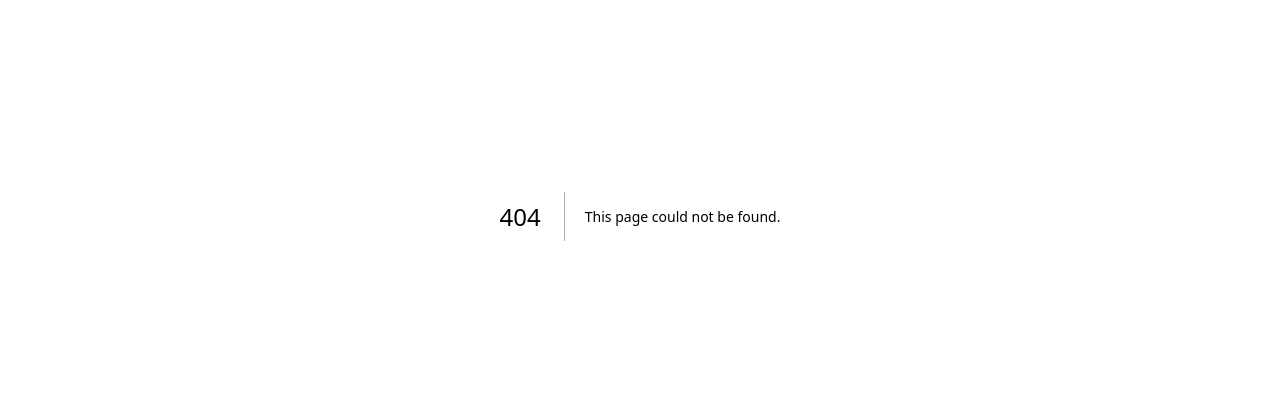
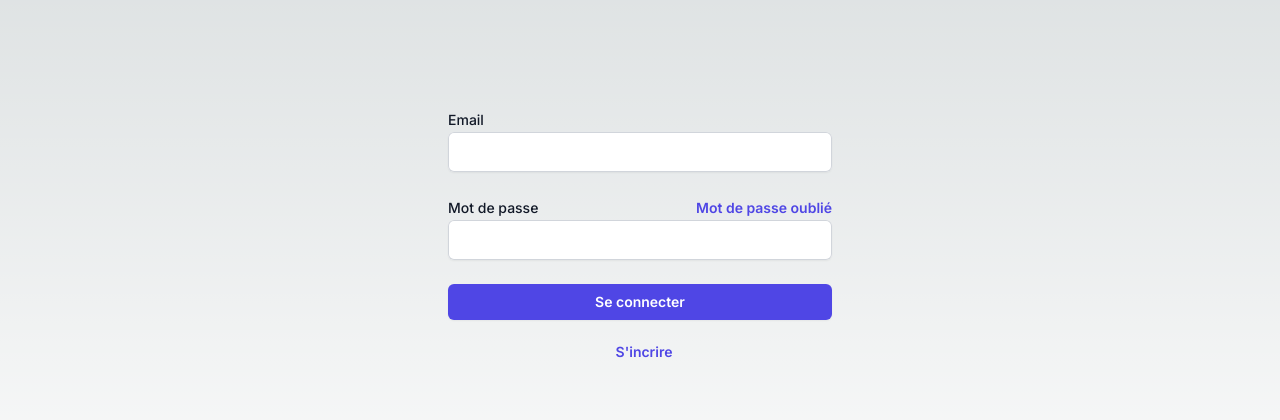
Before and after one commit to ynov-2024-m1-team-6/front, a Next.js app: page /login in a window 1280 px wide. Before the commit this address had no page. Shown: the part 184-604 px from the top of the page. Built offline with nearby package versions, Linux system fonts and the light colour scheme.

Commit message:
feat(login): create login page & input + button components

```diff
--- a/src/app/globals.css
+++ b/src/app/globals.css
@@ -6,14 +6,6 @@
   --foreground-rgb: 0, 0, 0;
   --background-start-rgb: 214, 219, 220;
   --background-end-rgb: 255, 255, 255;
-}
-
-@media (prefers-color-scheme: dark) {
-  :root {
-    --foreground-rgb: 255, 255, 255;
-    --background-start-rgb: 0, 0, 0;
-    --background-end-rgb: 0, 0, 0;
-  }
 }
 
 body {
--- /dev/null
+++ b/src/app/login/page.tsx
@@ -0,0 +1,46 @@
+"use client";
+
+import Button from "@/components/button";
+import Input from "@/components/input";
+import { useEffect, useState } from "react";
+
+export default function Login() {
+  const [email, setEmail] = useState("");
+  const [password, setPassword] = useState("");
+
+  const onSubmit = () => {
+    console.log("call to api with params:");
+    console.log(`email: ${email}`);
+    console.log(`password: ${password}`);
+  };
+
+  return (
+    <div className="flex min-h-screen flex-col justify-center px-6 py-12 lg:px-8">
+      <div className="mt-10 sm:mx-auto sm:w-full sm:max-w-sm">
+        <form className="space-y-6" action="#" method="POST">
+          <Input title="Email" name="email" onChange={setEmail} />
+          <Input
+            title="Mot de passe"
+            name="password"
+            link={{
+              title: "Mot de passe oublié",
+              href: "/",
+            }}
+            onChange={setPassword}
+          />
+
+          <Button title="Se connecter" onClick={onSubmit} />
+        </form>
+
+        <p className="mt-5 text-center text-sm text-gray-500">
+          <a
+            href="/"
+            className="font-semibold leading-6 text-indigo-600 hover:text-indigo-500 ml-2"
+          >
+            S&apos;incrire
+          </a>
+        </p>
+      </div>
+    </div>
+  );
+}
--- a/src/app/page.tsx
+++ b/src/app/page.tsx
@@ -4,11 +4,11 @@ export default function Home() {
   return (
     <main className="flex min-h-screen flex-col items-center justify-between p-24">
       <div className="z-10 max-w-5xl w-full items-center justify-between font-mono text-sm lg:flex">
-        <p className="fixed left-0 top-0 flex w-full justify-center border-b border-gray-300 bg-gradient-to-b from-zinc-200 pb-6 pt-8 backdrop-blur-2xl dark:border-neutral-800 dark:bg-zinc-800/30 dark:from-inherit lg:static lg:w-auto  lg:rounded-xl lg:border lg:bg-gray-200 lg:p-4 lg:dark:bg-zinc-800/30">
+        <p className="fixed left-0 top-0 flex w-full justify-center border-b border-gray-300 bg-gradient-to-b from-zinc-200 pb-6 pt-8 backdrop-blur-2xl dlg:static lg:w-auto lg:rounded-xl lg:border lg:bg-gray-200 lg:p-4">
           Get started by editing&nbsp;
           <code className="font-mono font-bold">src/app/page.tsx</code>
         </p>
-        <div className="fixed bottom-0 left-0 flex h-48 w-full items-end justify-center bg-gradient-to-t from-white via-white dark:from-black dark:via-black lg:static lg:h-auto lg:w-auto lg:bg-none">
+        <div className="fixed bottom-0 left-0 flex h-48 w-full items-end justify-center bg-gradient-to-t from-white via-white lg:static lg:h-auto lg:w-auto lg:bg-none">
           <a
             className="pointer-events-none flex place-items-center gap-2 p-8 lg:pointer-events-auto lg:p-0"
             href="https://vercel.com?utm_source=create-next-app&utm_medium=appdir-template&utm_campaign=create-next-app"
@@ -19,7 +19,6 @@ export default function Home() {
             <Image
               src="/vercel.svg"
               alt="Vercel Logo"
-              className="dark:invert"
               width={100}
               height={24}
               priority
@@ -28,9 +27,9 @@ export default function Home() {
         </div>
       </div>
 
-      <div className="relative flex place-items-center before:absolute before:h-[300px] before:w-full sm:before:w-[480px] before:-translate-x-1/2 before:rounded-full before:bg-gradient-radial before:from-white before:to-transparent before:blur-2xl before:content-[''] after:absolute after:-z-20 after:h-[180px] after:w-full sm:after:w-[240px] after:translate-x-1/3 after:bg-gradient-conic after:from-sky-200 after:via-blue-200 after:blur-2xl after:content-[''] before:dark:bg-gradient-to-br before:dark:from-transparent before:dark:to-blue-700 before:dark:opacity-10 after:dark:from-sky-900 after:dark:via-[#0141ff] after:dark:opacity-40 before:lg:h-[360px] z-[-1]">
+      <div className="relative flex place-items-center before:absolute before:h-[300px] before:w-full sm:before:w-[480px] before:-translate-x-1/2 before:rounded-full before:bg-gradient-radial before:from-white before:to-transparent before:blur-2xl before:content-[''] after:absolute after:-z-20 after:h-[180px] after:w-full sm:after:w-[240px] after:translate-x-1/3 after:bg-gradient-conic after:from-sky-200 after:via-blue-200 after:blur-2xl after:content-[''] before:lg:h-[360px] z-[-1]">
         <Image
-          className="relative dark:drop-shadow-[0_0_0.3rem_#ffffff70] dark:invert"
+          className="relative"
           src="/next.svg"
           alt="Next.js Logo"
           width={180}
@@ -42,7 +41,7 @@ export default function Home() {
       <div className="mb-32 grid text-center lg:max-w-5xl lg:w-full lg:mb-0 lg:grid-cols-4 lg:text-left">
         <a
           href="https://nextjs.org/docs?utm_source=create-next-app&utm_medium=appdir-template&utm_campaign=create-next-app"
-          className="group rounded-lg border border-transparent px-5 py-4 transition-colors hover:border-gray-300 hover:bg-gray-100 hover:dark:border-neutral-700 hover:dark:bg-neutral-800/30"
+          className="group rounded-lg border border-transparent px-5 py-4 transition-colors hover:border-gray-300 hover:bg-gray-100"
           target="_blank"
           rel="noopener noreferrer"
         >
@@ -59,7 +58,7 @@ export default function Home() {
 
         <a
           href="https://nextjs.org/learn?utm_source=create-next-app&utm_medium=appdir-template-tw&utm_campaign=create-next-app"
-          className="group rounded-lg border border-transparent px-5 py-4 transition-colors hover:border-gray-300 hover:bg-gray-100 hover:dark:border-neutral-700 hover:dark:bg-neutral-800/30"
+          className="group rounded-lg border border-transparent px-5 py-4 transition-colors hover:border-gray-300 hover:bg-gray-100"
           target="_blank"
           rel="noopener noreferrer"
         >
@@ -76,7 +75,7 @@ export default function Home() {
 
         <a
           href="https://vercel.com/templates?framework=next.js&utm_source=create-next-app&utm_medium=appdir-template&utm_campaign=create-next-app"
-          className="group rounded-lg border border-transparent px-5 py-4 transition-colors hover:border-gray-300 hover:bg-gray-100 hover:dark:border-neutral-700 hover:dark:bg-neutral-800/30"
+          className="group rounded-lg border border-transparent px-5 py-4 transition-colors hover:border-gray-300 hover:bg-gray-100"
           target="_blank"
           rel="noopener noreferrer"
         >
@@ -93,7 +92,7 @@ export default function Home() {
 
         <a
           href="https://vercel.com/new?utm_source=create-next-app&utm_medium=appdir-template&utm_campaign=create-next-app"
-          className="group rounded-lg border border-transparent px-5 py-4 transition-colors hover:border-gray-300 hover:bg-gray-100 hover:dark:border-neutral-700 hover:dark:bg-neutral-800/30"
+          className="group rounded-lg border border-transparent px-5 py-4 transition-colors hover:border-gray-300 hover:bg-gray-100"
           target="_blank"
           rel="noopener noreferrer"
         >
--- /dev/null
+++ b/src/components/button/index.tsx
@@ -0,0 +1,23 @@
+"use client";
+
+import { MouseEventHandler } from "react";
+
+interface Props {
+  title: string;
+  type?: "submit" | "button" | "reset";
+  onClick: MouseEventHandler<HTMLButtonElement>;
+}
+
+const Button = ({ title, type = "button", onClick }: Props) => {
+  return (
+    <button
+      type={type}
+      className="flex w-full justify-center rounded-md bg-indigo-600 px-3 py-1.5 text-sm font-semibold leading-6 text-white shadow-sm hover:bg-indigo-500 focus-visible:outline focus-visible:outline-2 focus-visible:outline-offset-2 focus-visible:outline-indigo-600"
+      onClick={onClick}
+    >
+      {title}
+    </button>
+  );
+};
+
+export default Button;
--- /dev/null
+++ b/src/components/input/index.tsx
@@ -0,0 +1,51 @@
+"use client";
+
+import Link from "next/link";
+import { Dispatch, SetStateAction } from "react";
+
+interface Props {
+  title: string;
+  name: string;
+  link?: {
+    title: string;
+    href: string;
+  };
+  onChange: Dispatch<SetStateAction<string>>;
+}
+
+const Input = ({ title, name, link, onChange }: Props) => {
+  return (
+    <div>
+      <div className="flex items-center justify-between">
+        <label
+          htmlFor="password"
+          className="block text-sm font-medium leading-6 text-gray-900"
+        >
+          {title}
+        </label>
+        {link && (
+          <div className="text-sm">
+            <Link
+              href={link.href}
+              className="font-semibold text-indigo-600 hover:text-indigo-500"
+            >
+              {link.title}
+            </Link>
+          </div>
+        )}
+      </div>
+      <div>
+        <input
+          id={name}
+          name={name}
+          type={name}
+          onChange={(e) => onChange(e.target.value)}
+          required
+          className="block w-full rounded-md border-0 p-2 text-gray-900 shadow-sm ring-1 ring-inset ring-gray-300 placeholder:text-gray-400 focus:ring-2 focus:ring-inset focus:ring-indigo-600 sm:text-sm sm:leading-6"
+        />
+      </div>
+    </div>
+  );
+};
+
+export default Input;
```
